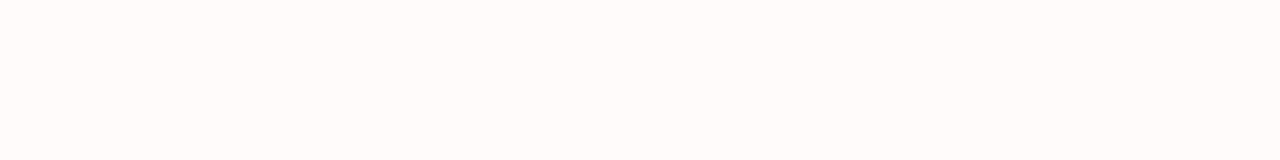
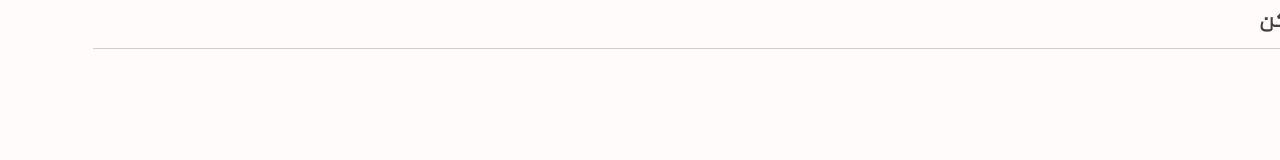
Before and after one commit to M-sahand-dev/Travel-Agency, a React (Vite) app: page / in a window 1280 px wide. Shown: the top 160 px of the page. Built offline with nearby package versions, Linux system fonts and the light colour scheme.

Commit message:
made Title

```diff
--- a/index.html
+++ b/index.html
@@ -7,7 +7,7 @@
     <meta name="viewport" content="width=device-width, initial-scale=1.0" />
     <title>Travel Agency</title>
   </head>
-  <body>
+  <body class="text-dark-secondary">
     <div id="root"></div>
     <script type="module" src="/src/main.tsx"></script>
   </body>
--- a/src/App.tsx
+++ b/src/App.tsx
@@ -1,8 +1,9 @@
 import "./App.css";
+import { Header } from "./components";
 function App() {
   return (
     <>
-      <div className=""></div>
+      <Header />
     </>
   );
 }
--- /dev/null
+++ b/src/components/header/Header.tsx
@@ -0,0 +1,15 @@
+import type { JSX } from "react";
+import { Title } from "./index";
+
+export const Header = (): JSX.Element => {
+  return (
+    <header className="w-full px-4 py-2 border-b-1 border-solid  border-gray-quaternary ">
+      <div className="">
+        <div className="">
+          {/* title logo component */}
+          <Title />
+        </div>
+      </div>
+    </header>
+  );
+};
--- /dev/null
+++ b/src/components/header/Title.tsx
@@ -0,0 +1,13 @@
+import type { JSX } from "react";
+import { Link } from "react-router-dom";
+
+export const Title = (): JSX.Element => {
+  return (
+    <Link
+      className="flex gap-1 font-Rokh font-black pr-0.5 items-center"
+      to="/">
+      <img src={"../../../public/image/Vector.png"} className="w-5 h-5" />
+      <span className="text-2xl text-dark-secondary">سفرکن</span>
+    </Link>
+  );
+};
--- a/src/components/header/index.ts
+++ b/src/components/header/index.ts
@@ -0,0 +1,2 @@
+export * from "./Header";
+export * from "./Title";
--- a/src/index.css
+++ b/src/index.css
@@ -9,5 +9,5 @@ body{
 
 #root{
     width: 100%;
-    max-width: 1440px;
+    /* max-width: 1440px; */
 }
--- a/src/main.tsx
+++ b/src/main.tsx
@@ -8,7 +8,9 @@ createRoot(document.getElementById("root")!).render(
   <StrictMode>
     <BrowserRouter>
       <Routes>
-        <Route path="/" element={<App />}></Route>
+        <Route path="/" element={<App />}>
+          <Route path="/" element={<App />} />
+        </Route>
       </Routes>
     </BrowserRouter>
   </StrictMode>
```
